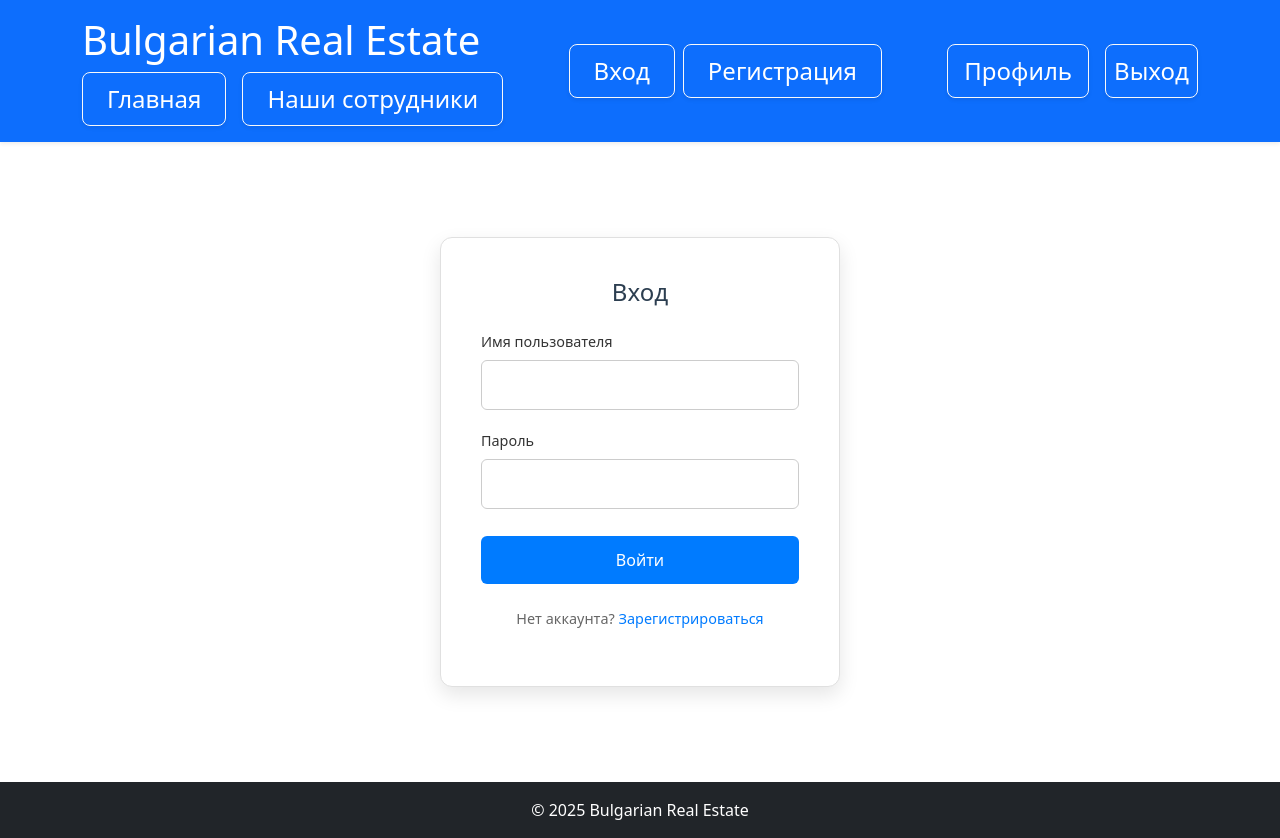
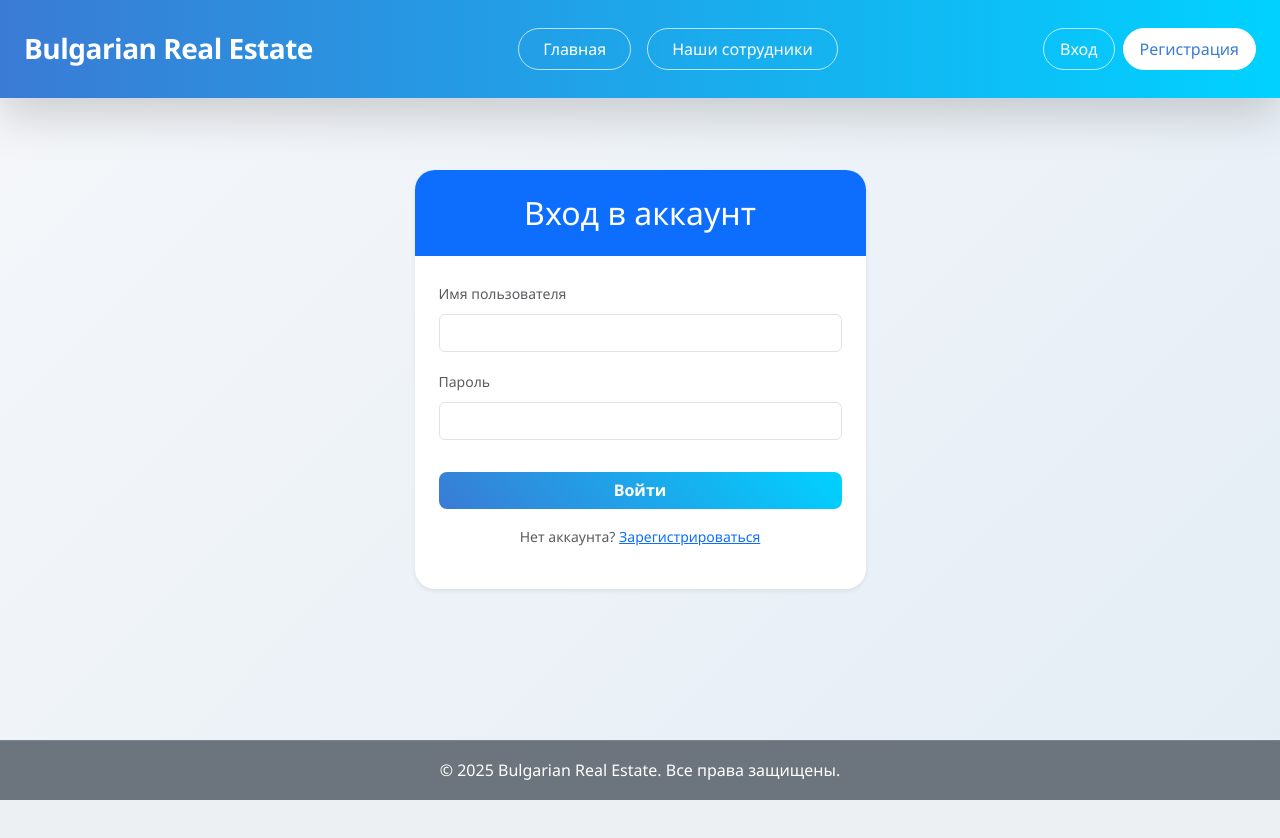
Before and after one commit to dartanyan-tartu/Estate_project, a Django app: template estate_project/templates/properties/login.html in a window 1280 px wide. After the commit the page ends 800 px from the top, so only its background shows below. Run offline with Django 3.2, Linux system fonts and the light colour scheme; the template is opened without the code that fills it, so the values that code supplies are empty.

Commit message:
first commit

```diff
--- /dev/null
+++ b/estate_project/static/css/new-style.css
@@ -0,0 +1,208 @@
+body {
+    font-family: 'Segoe UI', Tahoma, Geneva, Verdana, sans-serif;
+    background: linear-gradient(135deg, #f5f7fa 0%, #e4edf5 100%);
+    color: #333;
+    line-height: 1.7;
+    min-height: 100vh;
+    display: flex;
+    flex-direction: column;
+}
+
+/* Шапка — градиент */
+header.bg-primary {
+    background: linear-gradient(90deg, #3a7bd5, #00d2ff) !important;
+    box-shadow: 0 4px 20px rgba(58, 123, 213, 0.15);
+    padding: 0.75rem 0;
+}
+
+header h1 {
+    font-weight: 600;
+    font-size: 1.4rem;
+    letter-spacing: -0.5px;
+}
+
+/* Кнопки в шапке */
+.btn-outline-light {
+    border-color: rgba(255, 255, 255, 0.7);
+    color: white;
+    font-weight: 500;
+    padding: 0.5rem 1.1rem;
+    border-radius: 50px;
+    backdrop-filter: blur(4px);
+    transition: all 0.3s ease;
+}
+
+.btn-outline-light:hover {
+    background: rgba(255, 255, 255, 0.15);
+    border-color: white;
+    transform: translateY(-1px);
+}
+
+.btn-light {
+    background: white;
+    color: #3a7bd5;
+    border-radius: 50px;
+    font-weight: 500;
+    padding: 0.5rem 1.1rem;
+    transition: all 0.3s ease;
+}
+
+.btn-light:hover {
+    background: #f8f9ff;
+    transform: translateY(-1px);
+}
+
+/* Фильтр — как у Apple */
+.filter-buttons {
+    display: flex;
+    justify-content: center;
+    flex-wrap: wrap;
+    gap: 1rem;
+    margin: 2rem 0;
+}
+
+.filter-buttons::before {
+    content: "Выберите количество комнат:";
+    display: block;
+    font-weight: 500;
+    color: #555;
+    margin-bottom: 0.8rem;
+    text-align: center;
+    font-size: 1.1rem;
+}
+
+.filter-btn {
+    display: inline-flex;
+    align-items: center;
+    justify-content: center;
+    width: 70px;
+    height: 70px;
+    border: 2px solid #3a7bd5;
+    border-radius: 50%;
+    background: white;
+    color: #3a7bd5;
+    font-size: 1.4rem;
+    font-weight: bold;
+    text-decoration: none;
+    transition: all 0.3s cubic-bezier(0.25, 0.8, 0.25, 1);
+    box-shadow: 0 4px 10px rgba(58, 123, 213, 0.1);
+}
+
+.filter-btn:hover {
+    transform: translateY(-3px);
+    box-shadow: 0 7px 20px rgba(58, 123, 213, 0.2);
+}
+
+.filter-btn.active {
+    background: #3a7bd5;
+    color: white;
+    box-shadow: 0 0 0 5px rgba(58, 123, 213, 0.3);
+    transform: translateY(-3px);
+}
+
+/* Карточки — современные, с тенью */
+.property-card {
+    background: white;
+    border-radius: 16px;
+    overflow: hidden;
+    box-shadow: 0 8px 20px rgba(0, 0, 0, 0.08);
+    transition: all 0.3s ease;
+    height: 100%;
+    border: none;
+}
+
+.property-card:hover {
+    transform: translateY(-6px);
+    box-shadow: 0 15px 35px rgba(0, 0, 0, 0.12);
+}
+
+.property-card img {
+    height: 220px;
+    object-fit: cover;
+    width: 100%;
+}
+
+/* Контент */
+.card-body {
+    padding: 1.4rem;
+}
+
+.card-title {
+    font-size: 1.2rem;
+    font-weight: 600;
+    color: #1a1a1a;
+    margin-bottom: 0.6rem;
+}
+
+.card-text {
+    color: #666;
+    font-size: 0.95rem;
+    line-height: 1.5;
+}
+
+/* Бейджи — мягкие */
+.badge {
+    font-size: 0.85rem;
+    padding: 0.4em 0.7em;
+    border-radius: 50px;
+    font-weight: 500;
+}
+
+.badge.bg-primary {
+    background-color: #3a7bd5 !important;
+    color: white;
+}
+
+.badge.bg-secondary {
+    background-color: #e9ecef !important;
+    color: #495057;
+}
+
+/* Цена */
+.text-info {
+    color: #00d2ff !important;
+    font-weight: 700;
+    font-size: 1.3rem;
+}
+
+/* Кнопка "Подробнее" */
+.btn-primary {
+    background: linear-gradient(45deg, #3a7bd5, #00d2ff);
+    border: none;
+    font-weight: 600;
+    padding: 0.4rem 1rem;
+    border-radius: 8px;
+    transition: all 0.3s ease;
+}
+
+.btn-primary:hover {
+    background: linear-gradient(45deg, #2c66c0, #00b8e0);
+    transform: translateY(-1px);
+}
+
+/* Подвал — лёгкий, прозрачный */
+footer {
+    background: rgba(26, 38, 50, 0.8);
+    color: white;
+    text-align: center;
+    padding: 1.5rem 0;
+    margin-top: auto;
+    backdrop-filter: blur(10px);
+    border-top: 1px solid rgba(255, 255, 255, 0.1);
+}
+
+/* Адаптивность */
+@media (max-width: 768px) {
+    .filter-btn {
+        width: 60px;
+        height: 60px;
+        font-size: 1.2rem;
+    }
+    header h1 {
+        font-size: 1.2rem;
+    }
+    .btn-outline-light, .btn-light {
+        font-size: 0.9rem;
+        padding: 0.4rem 0.8rem;
+    }
+}
--- a/estate_project/templates/properties/base.html
+++ b/estate_project/templates/properties/base.html
@@ -6,54 +6,52 @@
     <title>Bulgarian Real Estate</title>
     {% load static %}
 
-    <!-- Это я Bootstrap 5 через CDN подключаю! Не забудь! -->
+    <!-- Bootstrap 5 через CDN -->
     <link href="https://cdn.jsdelivr.net/npm/bootstrap@5.3.3/dist/css/bootstrap.min.css" rel="stylesheet">
+    <link rel="stylesheet" href="{% static 'css/new-style.css' %}">
+</head>
+<body class="bg-dark text-dark">
 
-    <!-- Тут крч стили -->
-    <link rel="stylesheet" href="{% static 'css/style.css' %}">
-</head>
-<body class="d-flex flex-column min-vh-100">
     <!-- Шапка -->
-    <header class="bg-primary text-white shadow-sm">
-        <div class="container py-3">
+    <header class="bg-primary shadow-lg">
+        <div class="container-fluid px-4 py-3">
             <div class="d-flex justify-content-between align-items-center">
-                <div>
-                    <h1 class="mb-0">Bulgarian Real Estate</h1>
-                    <nav class="mt-2 d-flex gap-3">
-                        <a href="{% url 'index' %}" class="btn btn-outline-light btn-lg fs-4 px-4 text-white text-decoration-none shadow-sm">
-                            Главная
-                        </a>
-                        <a href="{% url 'team' %}" class="btn btn-outline-light btn-lg fs-4 px-4 text-white text-decoration-none shadow-sm">
-                            Наши сотрудники
-                        </a>
-                    </nav>
-                </div>
-                 <div class="d-flex gap-2">
-                    <a href="{% url 'login' %}" class="btn btn-outline-light btn-lg fs-4 px-4 text-white text-decoration-none shadow-sm">Вход</a>
-                    <a href="{% url 'register' %}" class="btn btn-outline-light btn-lg fs-4 px-4 text-white text-decoration-none shadow-sm">Регистрация</a>
-                 </div>
-                <!-- В base.html, в шапке -->
-                <div class="d-flex gap-3">
-                    {% comment %} {% if user.is_authenticated %} {% endcomment %}
-                        <a href="{% url 'profile' %}" class="btn btn-outline-light btn-lg fs-4 px-3 text-white text-decoration-none shadow-sm">Профиль</a>
-                        <a href="{% url 'logout' %}" class="btn btn-outline-light btn-lg fs-4 px-2 text-white text-decoration-none shadow-sm">Выход</a>
-                    {% comment %} {% else %} {% endcomment %}
-                        {% comment %} <a href="{% url 'login' %}" class="btn btn-outline-light btn-sm px-3">Вход</a>
-                        <a href="{% url 'register' %}" class="btn btn-light btn-sm px-3 text-left">Регистрация</a> {% endcomment %}
-                    {% comment %} {% endif %} {% endcomment %}
+                <!-- Логотип -->
+                <a href="{% url 'index' %}" class="text-white text-decoration-none">
+                    <h1 class="h3 mb-0 fw-bold">Bulgarian Real Estate</h1>
+                </a>
+
+                <!-- Навигация -->
+                <nav class="d-flex gap-3">
+                    <a href="{% url 'index' %}" class="btn btn-outline-light px-4">Главная</a>
+                    <a href="{% url 'team' %}" class="btn btn-outline-light px-4">Наши сотрудники</a>
+                </nav>
+
+                <!-- Профиль / Вход -->
+                <div class="d-flex gap-2">
+                    {% if user.is_authenticated %}
+                        <a href="{% url 'profile' %}" class="btn btn-outline-light px-3">Профиль</a>
+                        <form action="{% url 'logout' %}" method="post" class="d-inline">
+                            {% csrf_token %}
+                            <button type="submit" class="btn btn-outline-light px-3">Выход</button>
+                        </form>
+                    {% else %}
+                        <a href="{% url 'login' %}" class="btn btn-outline-light px-3">Вход</a>
+                        <a href="{% url 'register' %}" class="btn btn-light px-3">Регистрация</a>
+                    {% endif %}
                 </div>
             </div>
         </div>
     </header>
 
     <!-- Основное содержимое -->
-    <main class="flex-grow-1">
+    <main class="container-fluid py-4 flex-grow-1">
         {% block content %}{% endblock %}
     </main>
 
-    <!-- Подвал — всегда внизу -->
-    <footer class="footer bg-dark text-white text-center py-3 mt-auto">
-        &copy; 2025 Bulgarian Real Estate
+    <!-- Подвал -->
+    <footer class="bg-secondary text-center py-3 mt-auto">
+        <p class="mb-0">&copy; 2025 Bulgarian Real Estate. Все права защищены.</p>
     </footer>
 
     <!-- Bootstrap JS -->
--- a/estate_project/templates/properties/login.html
+++ b/estate_project/templates/properties/login.html
@@ -1,28 +1,45 @@
 {% extends "properties/base.html" %}
 {% block content %}
-<div class="auth-container">
-  <div class="auth-card">
-    <h2 class="auth-title">Вход</h2>
+<div class="container my-5">
+  <div class="row justify-content-center">
+    <div class="col-md-6 col-lg-5">
+      <div class="card shadow-sm border-0" style="border-radius: 20px; overflow: hidden;">
+        <!-- Заголовок -->
+        <div class="bg-primary text-white text-center py-4">
+          <h2 class="mb-0">Вход в аккаунт</h2>
+        </div>
+
+        <!-- Форма -->
+        <div class="card-body p-4">
           <form method="post">
             {% csrf_token %}
-      <div class="form-group">
-        <label for="username" class="form-label">Имя пользователя</label>
-        <input type="text" name="username" id="username" class="form-input" required>
+
+            <div class="mb-3">
+              <label for="username" class="form-label text-muted small">Имя пользователя</label>
+              <input type="text" name="username" id="username" class="form-control" required>
             </div>
-      <div class="form-group">
-        <label for="password" class="form-label">Пароль</label>
-        <input type="password" name="password" id="password" class="form-input" required>
+
+            <div class="mb-3">
+              <label for="password" class="form-label text-muted small">Пароль</label>
+              <input type="password" name="password" id="password" class="form-control" required>
             </div>
+
             {% if messages %}
               {% for message in messages %}
-          <div class="error">{{ message }}</div>
+                <div class="alert alert-danger alert-sm small">{{ message }}</div>
               {% endfor %}
             {% endif %}
-      <button type="submit" class="auth-btn">Войти</button>
+
+            <button type="submit" class="btn btn-primary w-100 mt-3">Войти</button>
           </form>
-    <p class="auth-footer">
-      Нет аккаунта? <a href="{% url 'register' %}" class="auth-link">Зарегистрироваться</a>
+
+          <!-- Ссылка -->
+          <p class="text-center mt-3 text-muted small">
+            Нет аккаунта? <a href="{% url 'register' %}" class="text-primary">Зарегистрироваться</a>
           </p>
         </div>
       </div>
+    </div>
+  </div>
+</div>
 {% endblock %}
--- a/estate_project/templates/properties/property_detail.html
+++ b/estate_project/templates/properties/property_detail.html
@@ -1,7 +1,7 @@
 {% extends "properties/base.html" %}
 {% load static %}
 {% block content %}
-<div class="container my-5">
+<div class="container my-5 text-dark">
   <div class="row align-items-start g-5">
 
     <!-- Левая часть: Фото -->
--- /dev/null
+++ b/requirements.txt
@@ -0,0 +1,6 @@
+asgiref==3.9.1
+Django==5.2.4
+django-bootstrap5==25.2
+pillow==11.3.0
+sqlparse==0.5.3
+tzdata==2025.2
```
Also changed, not shown: estate_project/properties/admin.py (+4 -13 lines), estate_project/properties/forms.py (+10 -18 lines), estate_project/properties/models.py (+18 -4 lines), estate_project/properties/urls.py (+12 -6 lines), estate_project/properties/views.py (+83 -43 lines), estate_project/templates/properties/index.html (+31 -13 lines), estate_project/templates/properties/profile.html (+6 -1 lines), estate_project/templates/properties/register.html (+73 -18 lines), estate_project/templates/properties/team.html (+15 -3 lines), estate_project/db.sqlite3, estate_project/properties/migrations/0003_alter_employee_position.py (added), estate_project/properties/migrations/0004_property_property_type_alter_property_bedrooms.py (added), 1 other file. Lines whose indentation alone changed are shown as unchanged.
